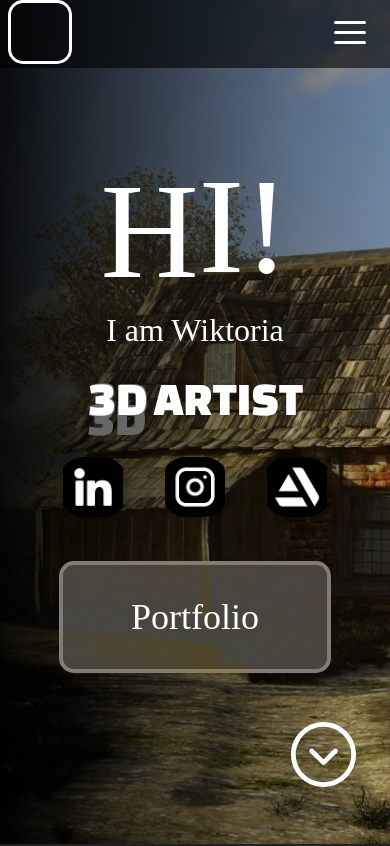
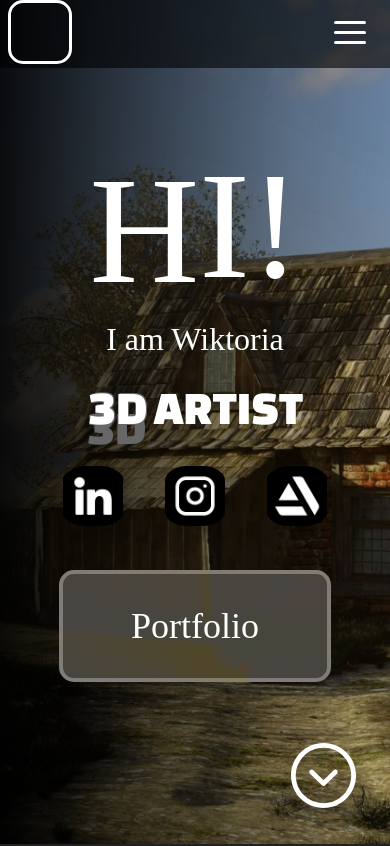
Before and after one commit to s-jez/Portfolio-3DArist, a React (Create React App) app: page / in a window 390 px wide. Shown: the top 846 px of the page. Built offline with nearby package versions, Linux system fonts and the light colour scheme; a web font is replaced by a local one.

Commit message:
add a few styles for arrows.

```diff
--- a/src/components/Carousel/Arrows/Arrow/Arrow.module.css
+++ b/src/components/Carousel/Arrows/Arrow/Arrow.module.css
@@ -23,5 +23,6 @@
   .arrow,
   .arrowUp {
     mask-size: 65px;
+    bottom: 2.5%;
   }
 }
--- a/src/components/Sections/Main/MainSection.module.css
+++ b/src/components/Sections/Main/MainSection.module.css
@@ -104,9 +104,6 @@ h1 {
   }
 }
 @media (max-width: 1440px) {
-  .main__hello {
-    font-size: 8rem;
-  }
   h1 {
     font-size: 2rem;
   }
@@ -120,7 +117,7 @@ h1 {
 }
 @media (max-width: 1020px) {
   .main__hello {
-    font-size: 8.5rem;
+    font-size: 10rem;
   }
   h1 {
     font-size: 2rem;
@@ -164,7 +161,7 @@ h1 {
     height: 60px;
   }
   .main__hello {
-    font-size: 8.5rem;
+    font-size: 9.5rem;
   }
   .main__info {
     width: 100%;
@@ -186,7 +183,7 @@ h1 {
 }
 @media (max-height: 800px) {
   .main__hello {
-    font-size: 6rem;
+    font-size: 7.5rem;
   }
   .main {
     padding: 27rem 0;
@@ -197,7 +194,7 @@ h1 {
     font-size: 2rem;
   }
 }
-@media (max-width: 390px) {
+@media (max-width: 500px) {
   .main {
     padding: 23.5rem 0;
   }
@@ -214,7 +211,7 @@ h1 {
     width: 55px;
   }
   .main__hello {
-    font-size: 8rem;
+    font-size: 7.75rem;
   }
   .main__artist {
     font-size: 2.75rem;
```
